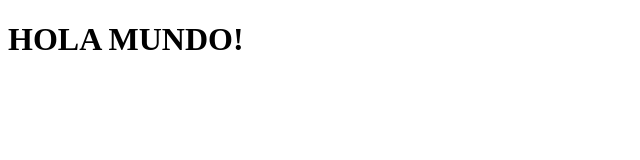
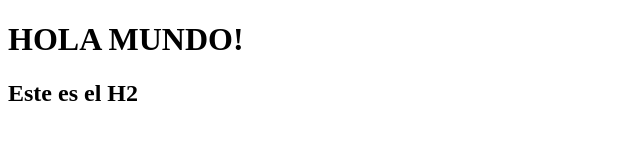
Before and after one commit to JulianQuinter017/JulianQuinter017.github.io, a plain HTML site: page index.html in a window 1280 px wide. Shown: the whole page, without its empty margins (0-640 px from the left). Drawn offline with Linux system fonts and the light colour scheme.

Commit message:
Update index.html

```diff
--- a/index.html
+++ b/index.html
@@ -7,5 +7,6 @@
 </head>
 <body>
     <h1>HOLA MUNDO!</h1>
+    <h2>Este es el H2</h2>
 </body>
 </html>
```
